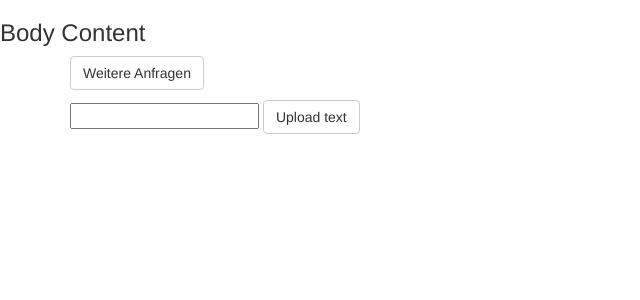
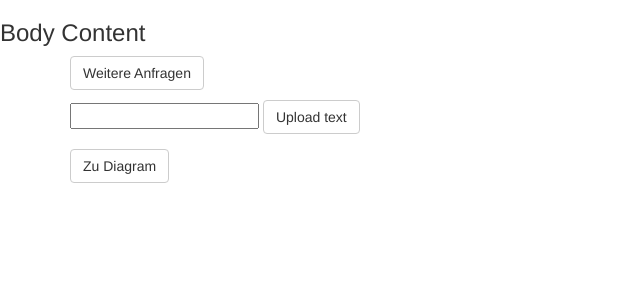
Before and after one commit to NWuensche/bundesrat-scraper-website, a Django app: page / in a window 1280 px wide. Shown: the top 300 px of the page, without its empty margins (0-640 px from the left). Run offline with Django 3.2, Linux system fonts and the light colour scheme; some libraries are stand-ins or nearby versions.

Commit message:
Add Link + Redirect from index page to diagram page

```diff
--- a/configs/urls.py
+++ b/configs/urls.py
@@ -18,4 +18,5 @@ urlpatterns = [
     path("", scraper.views.index, name="index"),
     path("tef", scraper.views.update_counter, name="tef"),
     path("send/", scraper.views.sendMethod, name="send/"),
+    path("diagram", scraper.views.showDiagram, name="diagram"),
 ]
--- a/scraper/templates/index.html
+++ b/scraper/templates/index.html
@@ -14,5 +14,6 @@
 
         <button class="btn btn-default" type="submit">Upload text</button>
       </form>
+    <a class="btn btn-default" href="{% url 'diagram' %}">Zu Diagram</a>
 </div>
 {% endblock %}
```
